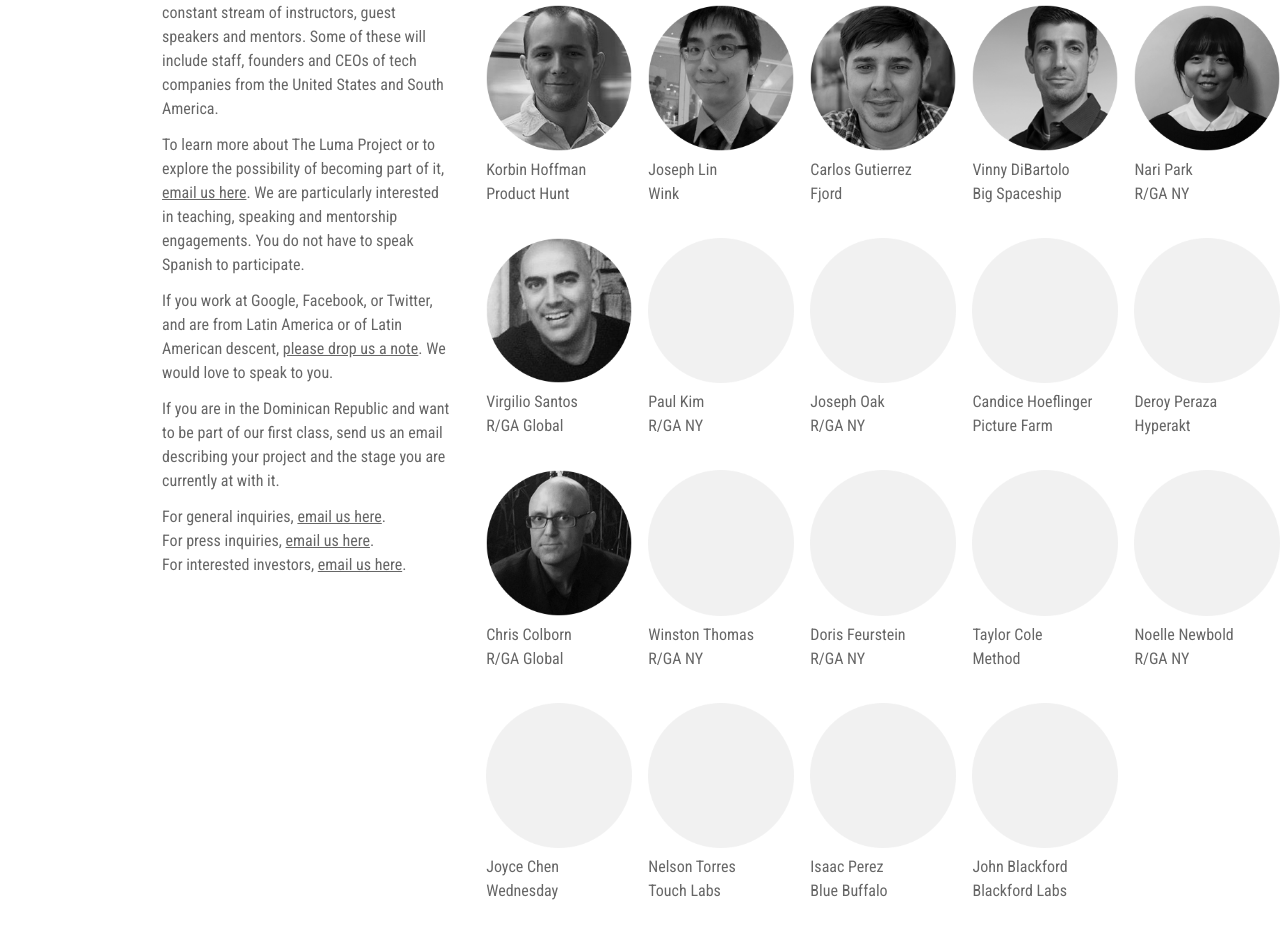
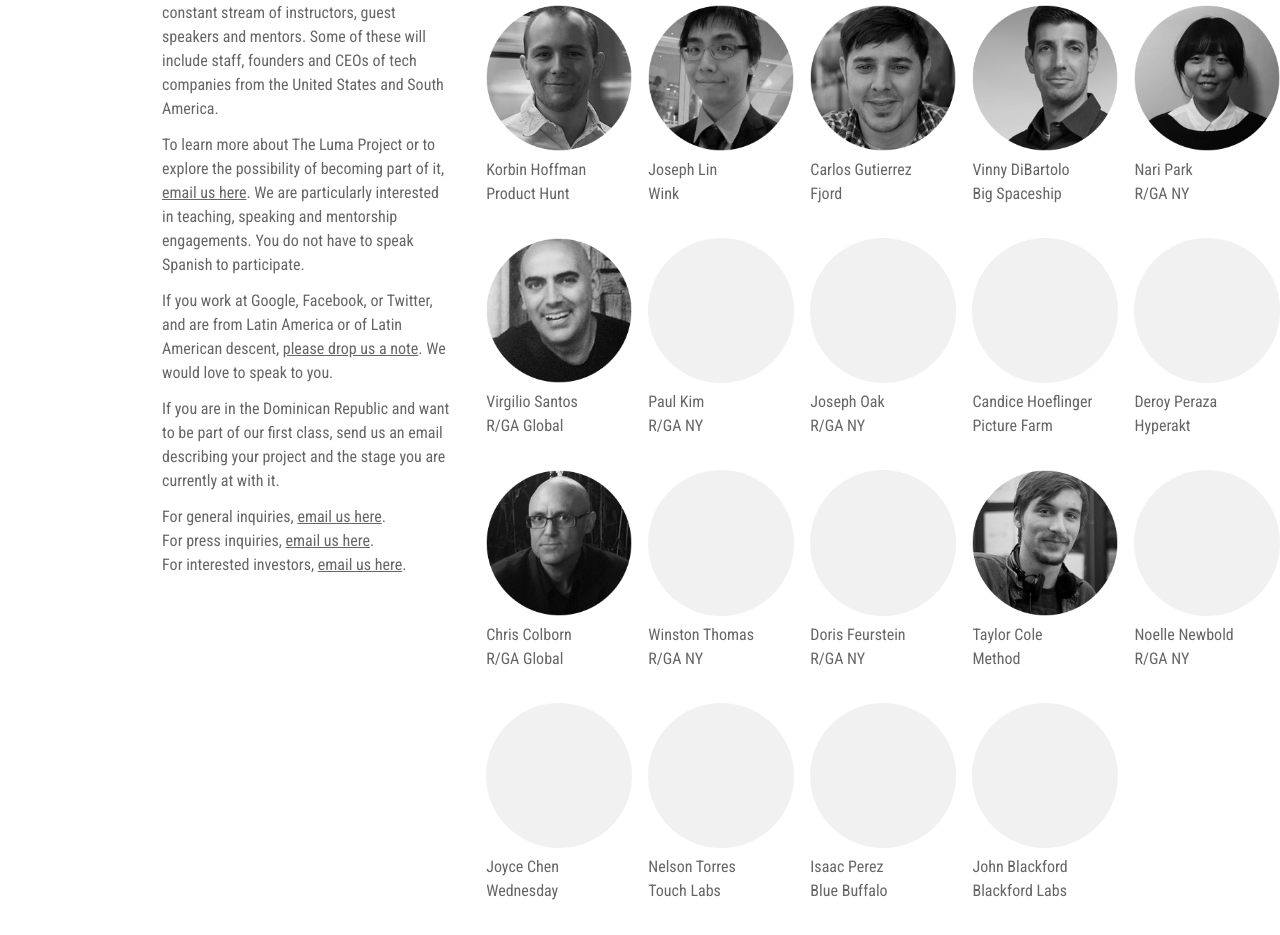
Before and after one commit to amintorres/lumaproject, a Jekyll site: the page built from index.html, in a window 1280 px wide. Shown: the part 1107-2042 px from the top of the page. Built offline with Jekyll 4.4.1, drawn with Linux system fonts in a browser that asks for light colours.

Commit message:
adds Taylor's image

```diff
--- a/index.html
+++ b/index.html
@@ -58,7 +58,7 @@
     image: "circle.png"
   - name: "Taylor Cole"
     company: "Method"
-    image: "circle.png"
+    image: "taylor.png"
   - name: "Noelle Newbold"
     company: "R/GA NY"
     image: "circle.png"
```
Also changed, not shown: assets/images/taylor.png (added).
